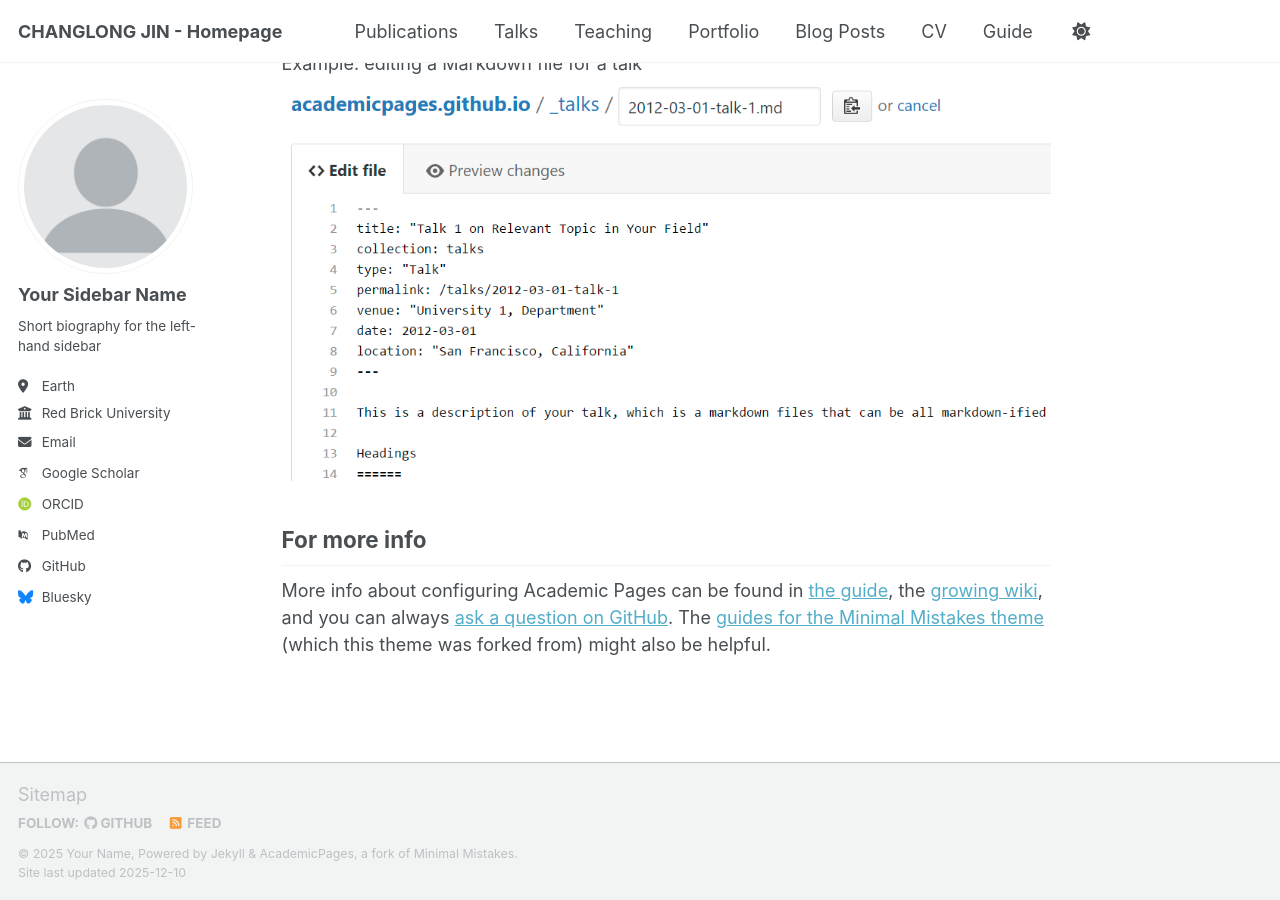
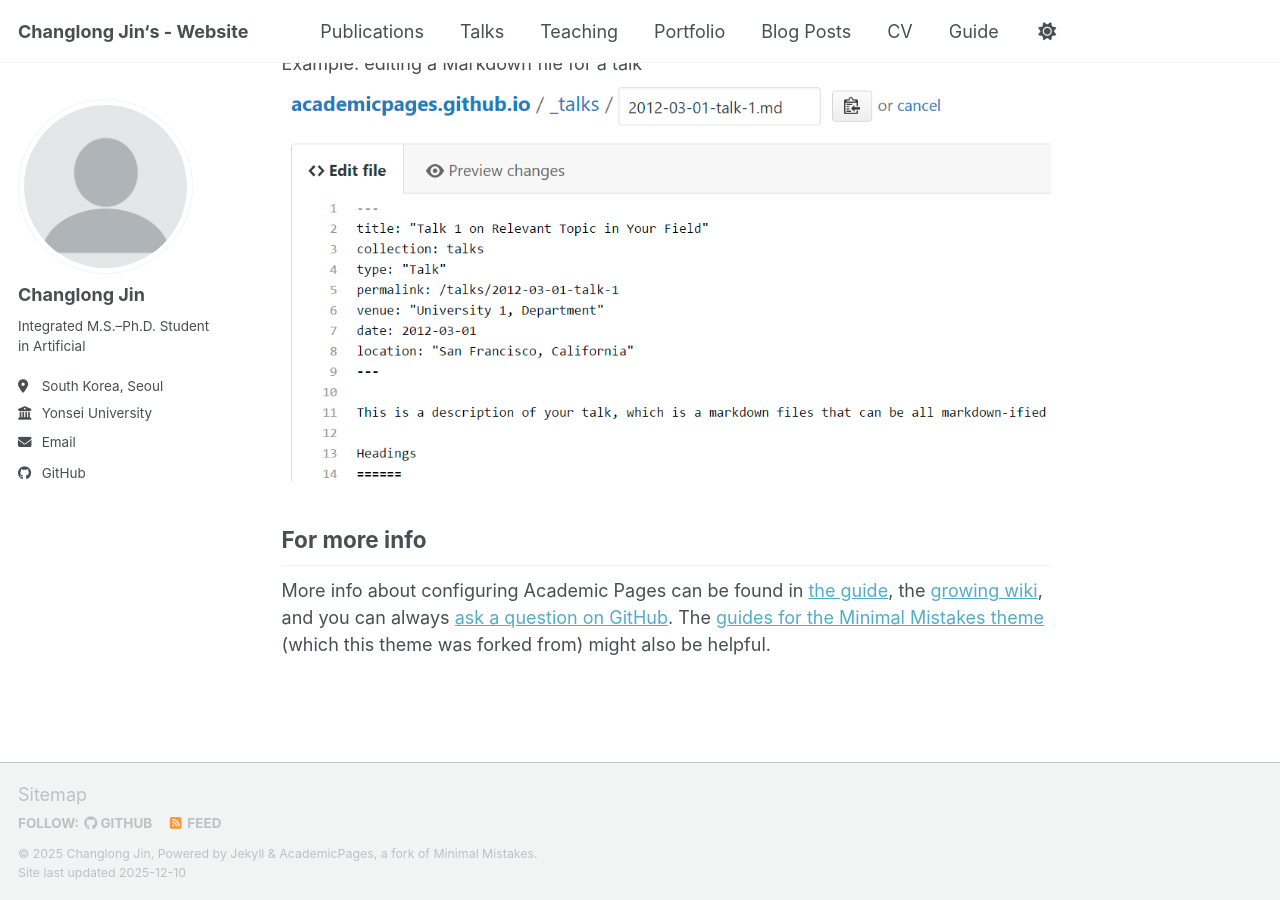
Before and after one commit to kimchanglong0128/kimchanglong0128.github.io, a Jekyll site: the page built from _pages/about.md, in a window 1280 px wide and 900 px high, scrolled down 2718 px. Built offline with Jekyll 4.4.1, drawn with Linux system fonts in a browser that asks for light colours; some web fonts are replaced; a script bundle is joined from its source files by our own code; library files that are not in the unit come from our copies.

Commit message:
Update _config.yml

```diff
--- a/_config.yml
+++ b/_config.yml
@@ -9,14 +9,14 @@
 # Basic Site Settings
 locale                   : "en-US"
 site_theme               : "default" # Currently available options are "default", "air"
-title                    : "CHANGLONG JIN - Homepage"
+title                    : "Changlong Jin‘s - Website"
 title_separator          : "-"
-name                     : &name "Your Name"
-description              : &description "Your Name's academic portfolio"   # Update this with a general description of your site, this is the default if not overridden by a page
-url                      : https://academicpages.github.io # The base hostname & protocol for your site e.g. "https://[your GitHub username].github.io",
+name                     : &name "Changlong Jin"
+description              : &description "personal description"   # Update this with a general description of your site, this is the default if not overridden by a page
+url                      : "https://ozzaney.github.io" # The base hostname & protocol for your site e.g. "https://[your GitHub username].github.io",
                                                            # or if you already have some other page hosted on Github then use "https://[your GitHub username].github.io/[Your Repo Name]"
 baseurl                  : "" # the subpath of your site, e.g. "/blog"
-repository               : "academicpages/academicpages.github.io"
+repository               : "kimchanglong0128/kimchanglong0128.github.io"
 
 # Site Author - The following control what appear as part of the author content on the side bar.
 #               If a field is blank the icon and link will not appear, otherwise it will be shown.
@@ -24,24 +24,24 @@ repository               : "academicpages/academicpages.github.io"
 author:
   # Biographic information
   avatar           : "profile.png"
-  name             : "Your Sidebar Name"
+  name             : "Changlong Jin"
   pronouns         : # example: "she/her"
-  bio              : "Short biography for the left-hand sidebar"
-  location         : "Earth"
-  employer         : "Red Brick University"
+  bio              : "Integrated M.S.–Ph.D. Student in Artificial"
+  location         : "South Korea, Seoul"
+  employer         : "Yonsei University"
   uri              : # URL
-  email            : "none@example.org"
+  email            : "kimcl1221@yonsei.ac.kr"
 
   # Academic websites
   academia         : # URL
   arxiv            : # URL - Update with the correct link to your profile
-  googlescholar    : "https://scholar.google.com/citations?user=PS_CX0AAAAAJ"
+  googlescholar    :
   inspire-hep      : # URL
   impactstory      : # URL
-  orcid            : "https://orcid.org/yourorcidurl"
+  orcid            : # "https://orcid.org/yourorcidurl"
   semantic         : # URL
   ssrn             : # URL
-  pubmed           : "https://www.ncbi.nlm.nih.gov/pubmed/?term=john+snow"
+  pubmed           : # "https://www.ncbi.nlm.nih.gov/pubmed/?term=john+snow"
   researchgate     : # URL
   scopus           : # URL
   zotero           : # URL
@@ -51,13 +51,13 @@ author:
   bitbucket        : # Username - Update with your username on the site
   codepen          : # Username
   dribbble         : # Username
-  github           : "academicpages"
+  github           : "kimchanglong0128"
   kaggle           : # Username
   stackoverflow    : # User number or user number and name (i.e., use "1" or "1/jeff-atwood")
 
   # Social media
   artstation       : # Username
-  bluesky          : "bsky.app" # Replace this with you Bluesky username
+  bluesky          : # "bsky.app" # Replace this with you Bluesky username
   facebook         : # Username
   flickr           : # Username
   foursquare       : # Username
@@ -83,13 +83,13 @@ author:
   zhihu            : # Username
 
 # Publication Category - The following the list of publication categories and their headings
-publication_category:
-  books:
-    title: 'Books'
-  manuscripts:
-    title: 'Journal Articles'
-  conferences:
-    title: 'Conference Papers'
+# publication_category:
+#   books:
+#     title: 'Books'
+#   manuscripts:
+#     title: 'Journal Articles'
+#   conferences:
+#     title: 'Conference Papers'
 
 # Site Settings
 teaser                   :  # filename of teaser fallback teaser image placed in /images/ for social media previews
```
